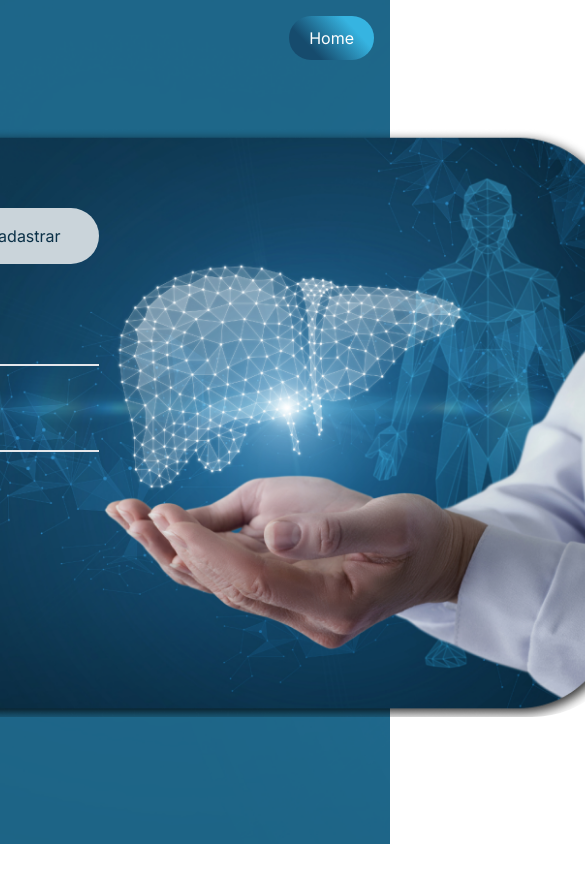
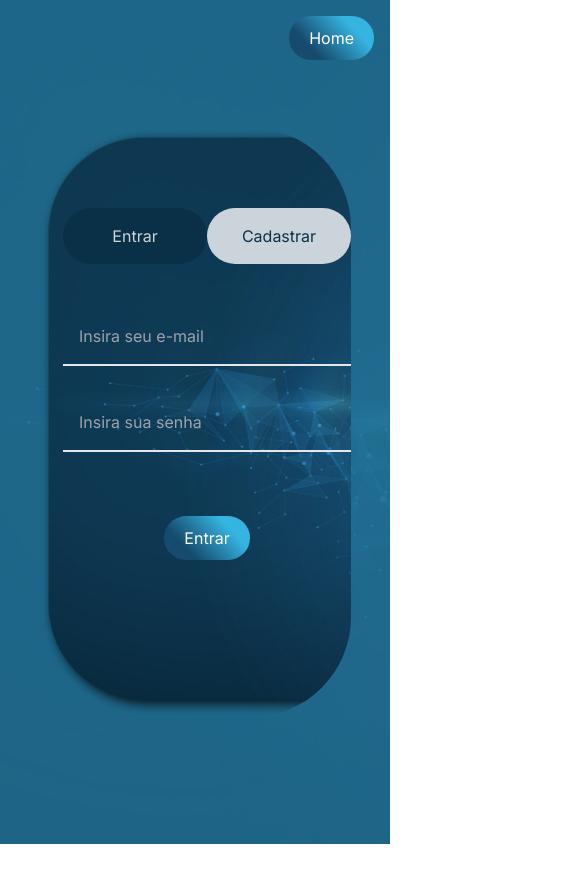
Before and after one commit to hepatohub/frontend, a Next.js app: page /login in a window 390 px wide. Shown: the top 882 px of the page, 585 px wide, since content can reach past the window. Built offline with nearby package versions, Linux system fonts and the light colour scheme.

Commit message:
feat: adicionando tamanho de tela personalizado (sm - 320px) e corrigindo responsividade

```diff
--- a/src/app/login/page.js
+++ b/src/app/login/page.js
@@ -7,13 +7,16 @@ const Login = () => {
   const [activeTab, setActiveTab] = useState("Entrar");
 
   return (
-    <div className="flex flex-col justify-center items-center h-screen bg-bgLogin bg-no-repeat bg-cover bg-footer relative">
+    <div className="flex flex-col justify-center items-center h-screen bg-bgLogin bg-no-repeat bg-cover bg-footer relative w-full">
       <div className="absolute top-0 right-0 m-4">
         <Button text="Home" href="/Homepage" />
       </div>
 
-      <div className="bg-login2 bg-no-repeat bg-cover flex pt-20 pl-10 w-[873px] h-[589px] rounded-[100px]">
-        <div className="max-w-sm w-[300px] h-[675px] shadow-none shadow-right border-l-0 overflow-hidden">
+      <div className="
+        bg-login2 bg-no-repeat bg-cover flex h-[589px] rounded-[100px]
+        sm:w-4/5 sm:pt-20 sm:pl-6
+        lg:w-[873px] lg:pt-20 lg:pl-10">
+        <div className="max-w-sm w-[300px] h-[675px] shadow-none shadow-right border-l-0 overflow-hidden ">
           <div className="flex justify-between">
             <button
               className={`p-4 w-[50%] text-center ${
--- a/tailwind.config.js
+++ b/tailwind.config.js
@@ -58,6 +58,9 @@ module.exports = {
       textShadow: {
         'default': '0px 4px 4px rgba(0, 0, 0, 0.25)',
       },
+      screens: {
+        'sm': '320px',
+      }
     },
   },
   plugins: [
```
